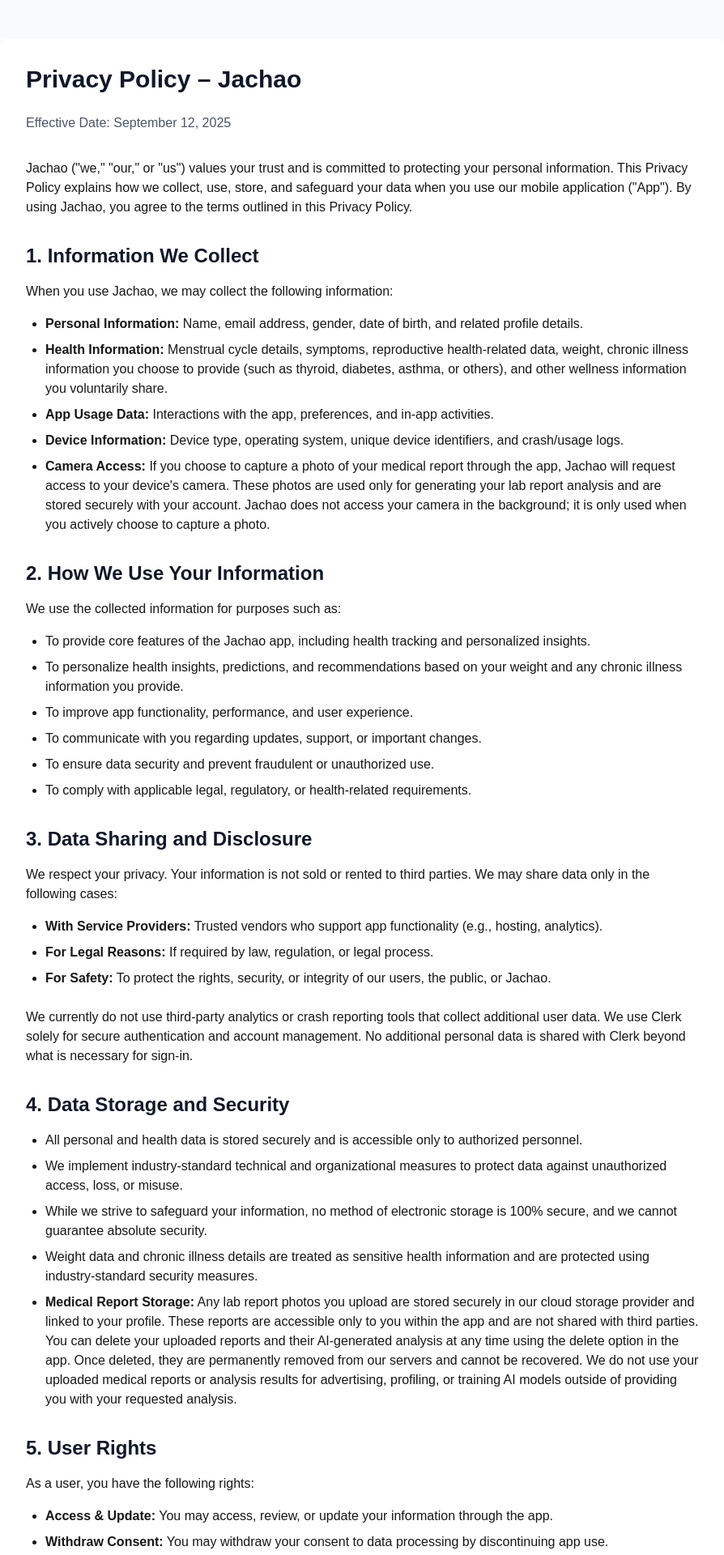
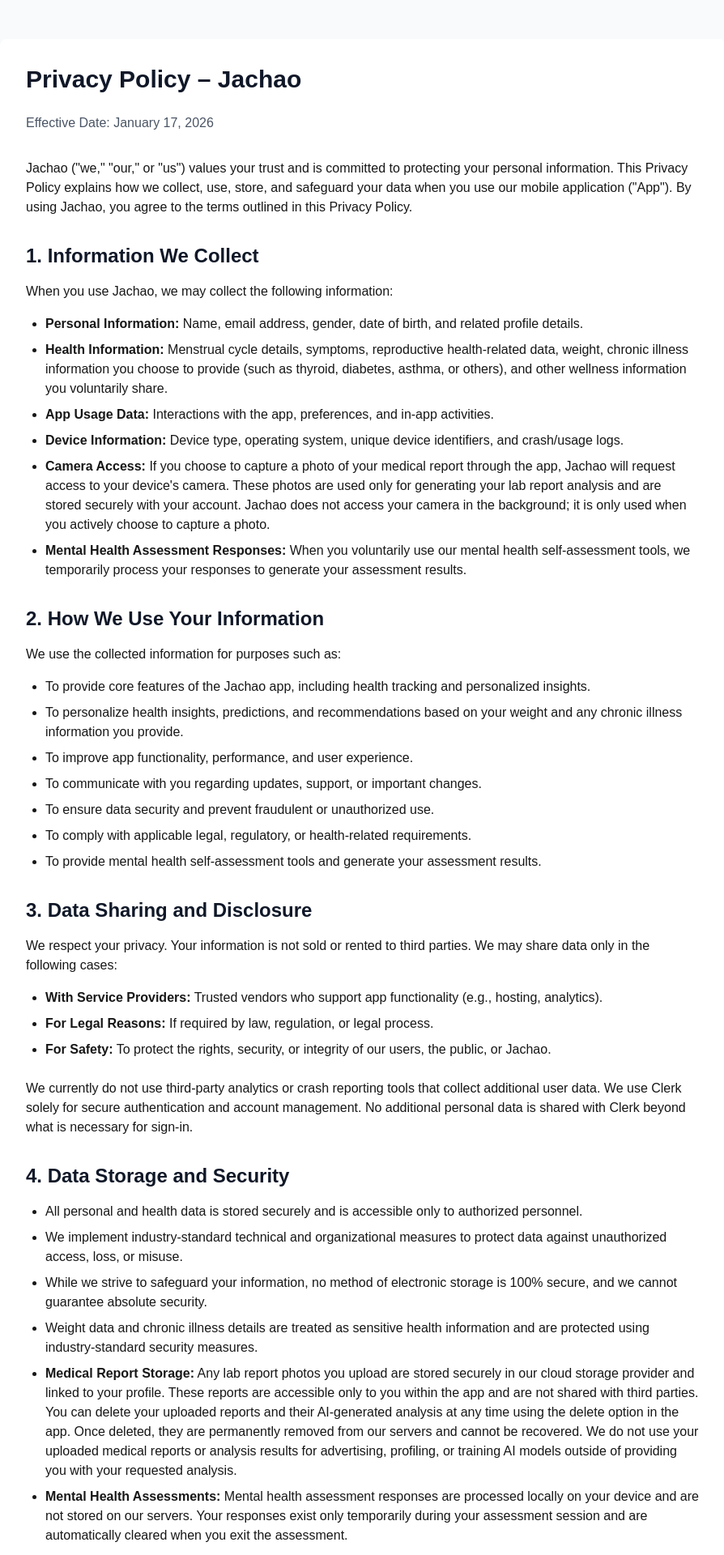
Before and after one commit to Aayush2061/jachao-website, a Next.js app: page /privacy in a window 1280 px wide. Shown: the top 1920 px of the page at 81% size, without its empty margins (192-1086 px from the left). Built offline with nearby package versions, Linux system fonts and the light colour scheme.

Commit message:
Added mental health things in the privacy policy of the website

```diff
--- a/pages/privacy.tsx
+++ b/pages/privacy.tsx
@@ -17,9 +17,7 @@
           <h1 className="text-3xl font-bold text-gray-900 mb-6">
             Privacy Policy – Jachao
           </h1>
-          <p className="text-gray-600 mb-8">
-            Effective Date: September 12, 2025
-          </p>
+          <p className="text-gray-600 mb-8">Effective Date: January 17, 2026</p>
 
           <div className="prose prose-lg max-w-none">
             <p className="mb-6">
@@ -65,6 +63,12 @@
                 background; it is only used when you actively choose to capture
                 a photo.
               </li>
+              <li className="mb-2">
+                <strong>Mental Health Assessment Responses:</strong> When you
+                voluntarily use our mental health self-assessment tools, we
+                temporarily process your responses to generate your assessment
+                results.
+              </li>
             </ul>
 
             <h2 className="text-2xl font-semibold mt-8 mb-4 text-gray-900">
@@ -99,6 +103,10 @@
               <li className="mb-2">
                 To comply with applicable legal, regulatory, or health-related
                 requirements.
+              </li>
+              <li className="mb-2">
+                To provide mental health self-assessment tools and generate your
+                assessment results.
               </li>
             </ul>
 
@@ -165,6 +173,13 @@
                 recovered. We do not use your uploaded medical reports or
                 analysis results for advertising, profiling, or training AI
                 models outside of providing you with your requested analysis.
+              </li>
+              <li className="mb-2">
+                <strong>Mental Health Assessments:</strong> Mental health
+                assessment responses are processed locally on your device and
+                are not stored on our servers. Your responses exist only
+                temporarily during your assessment session and are automatically
+                cleared when you exit the assessment.
               </li>
             </ul>
 
@@ -251,9 +266,20 @@
               diagnosis, or treatment. Always consult a qualified healthcare
               provider for concerns about your health.
             </p>
+            <h2 className="text-2xl font-semibold mt-8 mb-4 text-gray-900">
+              10. Mental Health Assessments Disclaimer
+            </h2>
+            <p className="mb-6">
+              Our mental health self-assessment tools are for informational
+              purposes only and are not a substitute for professional medical
+              advice, diagnosis, or treatment. Assessment results are generated
+              based on your self-reported responses and should not be considered
+              diagnostic. Please consult a qualified healthcare professional for
+              any mental health concerns.
+            </p>
 
             <h2 className="text-2xl font-semibold mt-8 mb-4 text-gray-900">
-              10. Changes to This Privacy Policy
+              11. Changes to This Privacy Policy
             </h2>
             <p className="mb-6">
               We may update this Privacy Policy from time to time. Any
@@ -262,7 +288,7 @@
             </p>
 
             <h2 className="text-2xl font-semibold mt-8 mb-4 text-gray-900">
-              11. Contact Us
+              12. Contact Us
             </h2>
             <p className="mb-2">
               If you have any questions, concerns, or requests regarding this
```
